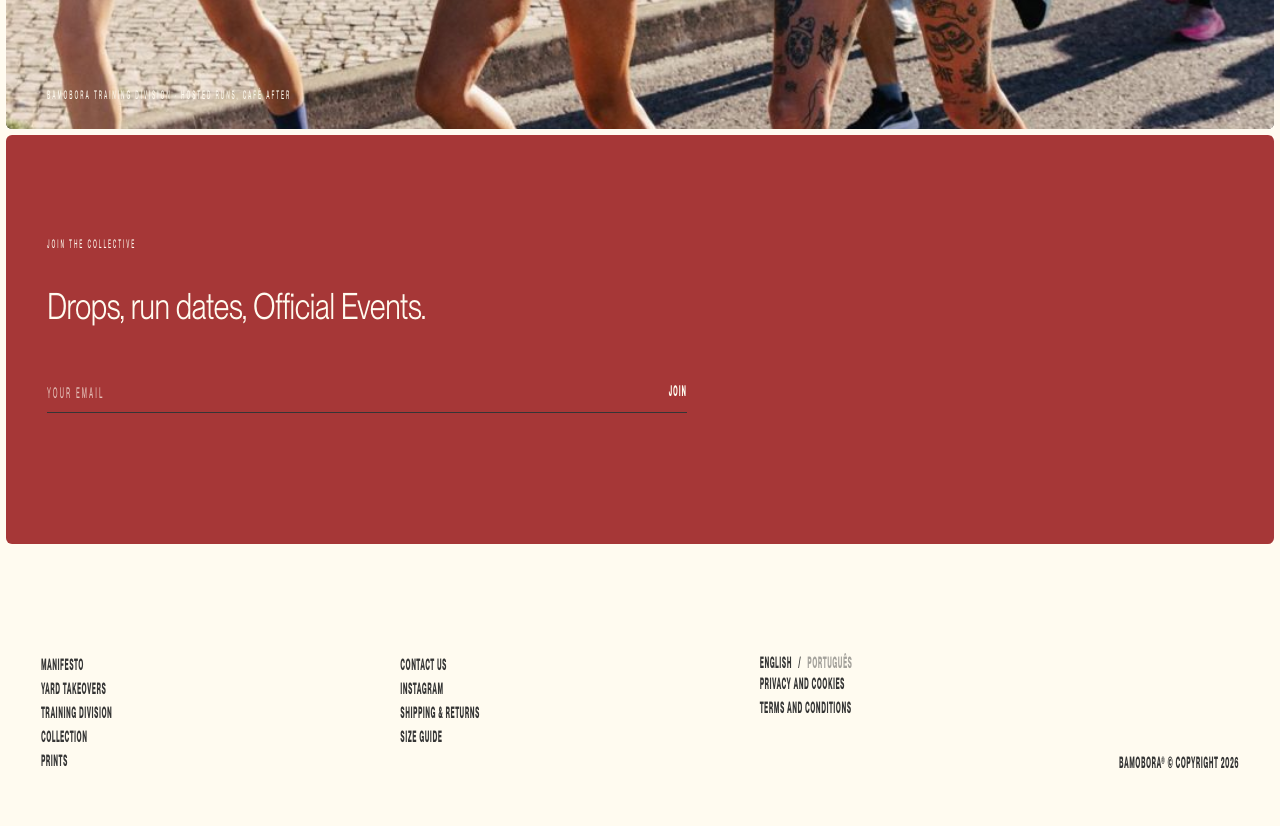
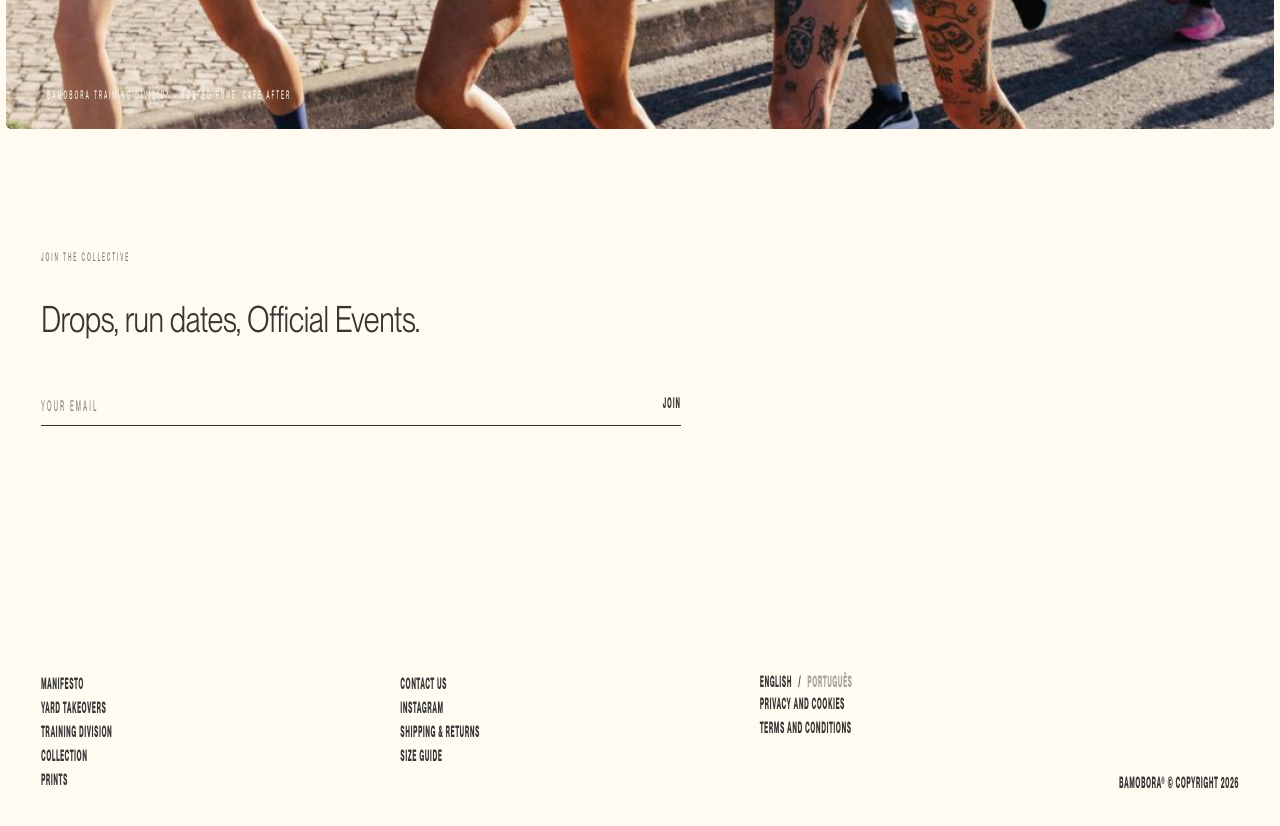
Before and after one commit to bamoborarunning/bamobora-site, a plain HTML site: page staging/index.html in a window 1280 px wide. Shown: the part 4080-4906 px from the top of the page. Drawn offline with Linux system fonts and the light colour scheme.

Commit message:
Staging: Nata everywhere, sign-up section off-white
Co-Authored-By: Claude Opus 5.5 <noreply@anthropic.com>
Claude-Session: https://claude.ai/code/session_0171fPNBneCVaSbKgjMVEhmD

```diff
--- a/staging/index.html
+++ b/staging/index.html
@@ -1113,7 +1113,12 @@ body:has(.hdr.over) .stick-buy{opacity:0;pointer-events:none}
 <style>
 /* STAGING: Koumori direction. Nata page, tiles with a small gap and soft corners, true colour, quiet type, red only as a full tile. */
 :root{--g:6px;--rad:6px}
-html.on-home{--ground:#fffbf0;--ink:#353535;--muted:#7a756b;--line:#d9d3c6;--panel:#f1ede3;color-scheme:light}
+html,html.on-home,html.on-coll,html.on-coll:not(.pt),html[data-page="events"],html.pt{--ground:#fffbf0!important;--ink:#353535!important;--muted:#7a756b!important;--line:#d9d3c6!important;--panel:#f1ede3!important;color-scheme:light}
+body{background:#fffbf0!important}
+html[data-page="events"] .hdr .lg-a,html[data-page="events"] .ftr .lg-a{display:block!important}
+html[data-page="events"] .hdr .lg-n,html[data-page="events"] .ftr .lg-n{display:none!important}
+html[data-page="events"] .hp-intro{color:var(--ink)!important}
+.hp__blank{background:var(--panel)!important}
 html.on-home .hdr,html.on-home .hdr.over{background:var(--ground)!important;color:var(--ink)!important;border-bottom:0!important}
 html.on-home .hdr .lg-a{display:block!important}html.on-home .hdr .lg-n{display:none!important}
 .sx-hero::after{display:none!important}
@@ -1135,10 +1140,8 @@ img,video{filter:none!important}
 .sx-duo{gap:var(--g)!important;padding:var(--g) var(--g) 0!important}
 .sx-duo figure,.sx-full{border-radius:var(--rad);overflow:hidden}
 .sx-full{margin:var(--g)!important}
-html.on-home .sx-join{margin:0 var(--g) var(--g);border-radius:var(--rad);background:var(--tijolo);color:var(--paper);padding-block:clamp(60px,8vw,120px)!important}
-html.on-home .sx-join .lab,html.on-home .sx-join h2.big,html.on-home .sx-join .msg{color:var(--paper)!important}
-html.on-home .sx-join input,html.on-home .sx-join button{color:var(--paper)!important;border-color:var(--paper)!important;background:transparent!important}
-html.on-home .sx-join input::placeholder{color:rgba(255,251,240,.7)!important}
+html.on-home .sx-join{padding-block:clamp(70px,9vw,140px)!important}
+html.on-home .sx-join .lab{color:var(--muted)!important}
 html.on-home .stick-buy{background:var(--asfalto)!important;color:var(--paper)!important;border-radius:var(--rad)}
 .shop-grid,.more .grid{gap:var(--g)!important}
 @media (max-width:640px){:root{--g:4px;--rad:5px}.kx-logo{min-height:auto;padding-top:130px;padding-bottom:64px}.kx-logo__row{gap:10px 18px}}
```
